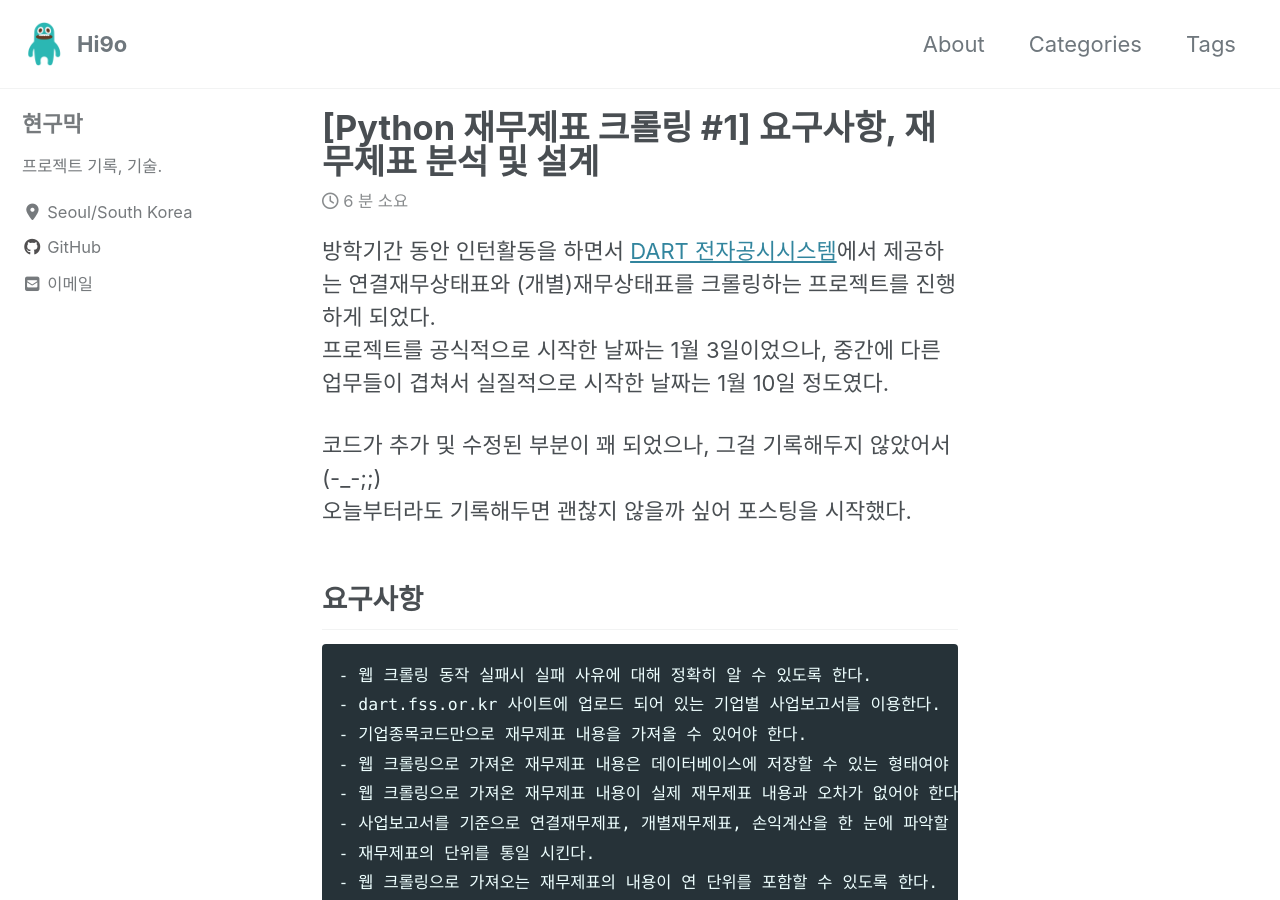
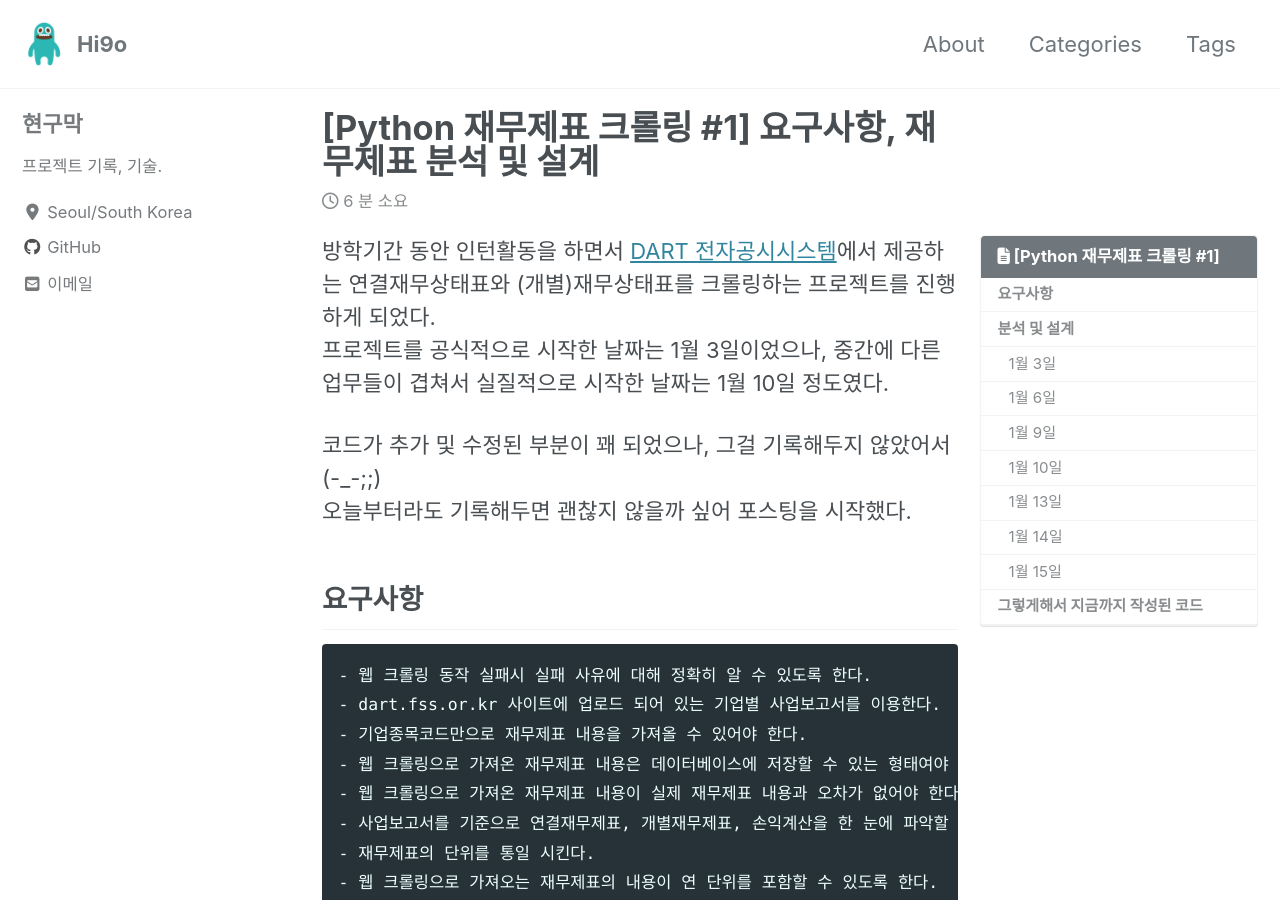
Before and after one commit to Hyeon9mak/Hyeon9mak.github.io, a Jekyll site: the page built from _posts/2020-01-15-재무제표-웹-크롤링.md, in a window 1280 px wide and 900 px high. Built offline with Jekyll 4.4.1, drawn with Linux system fonts in a browser that asks for light colours; cached includes are drawn as plain includes; nearby versions of some CDN libraries; comment, search, counter and statistics services are not loaded.

Commit message:
Update 2020-01-15-재무제표-웹-크롤링.md

```diff
--- a/_posts/2020-01-15-재무제표-웹-크롤링.md
+++ b/_posts/2020-01-15-재무제표-웹-크롤링.md
@@ -9,6 +9,8 @@ tags:
     - 재무제표
     - crolling
     - 크롤링
+toc: true
+toc_label: "[Python 재무제표 크롤링 #1]"
 ---
 
 방학기간 동안 인턴활동을 하면서 [DART 전자공시시스템](https://dart.fss.or.kr)에서 제공하는
```
